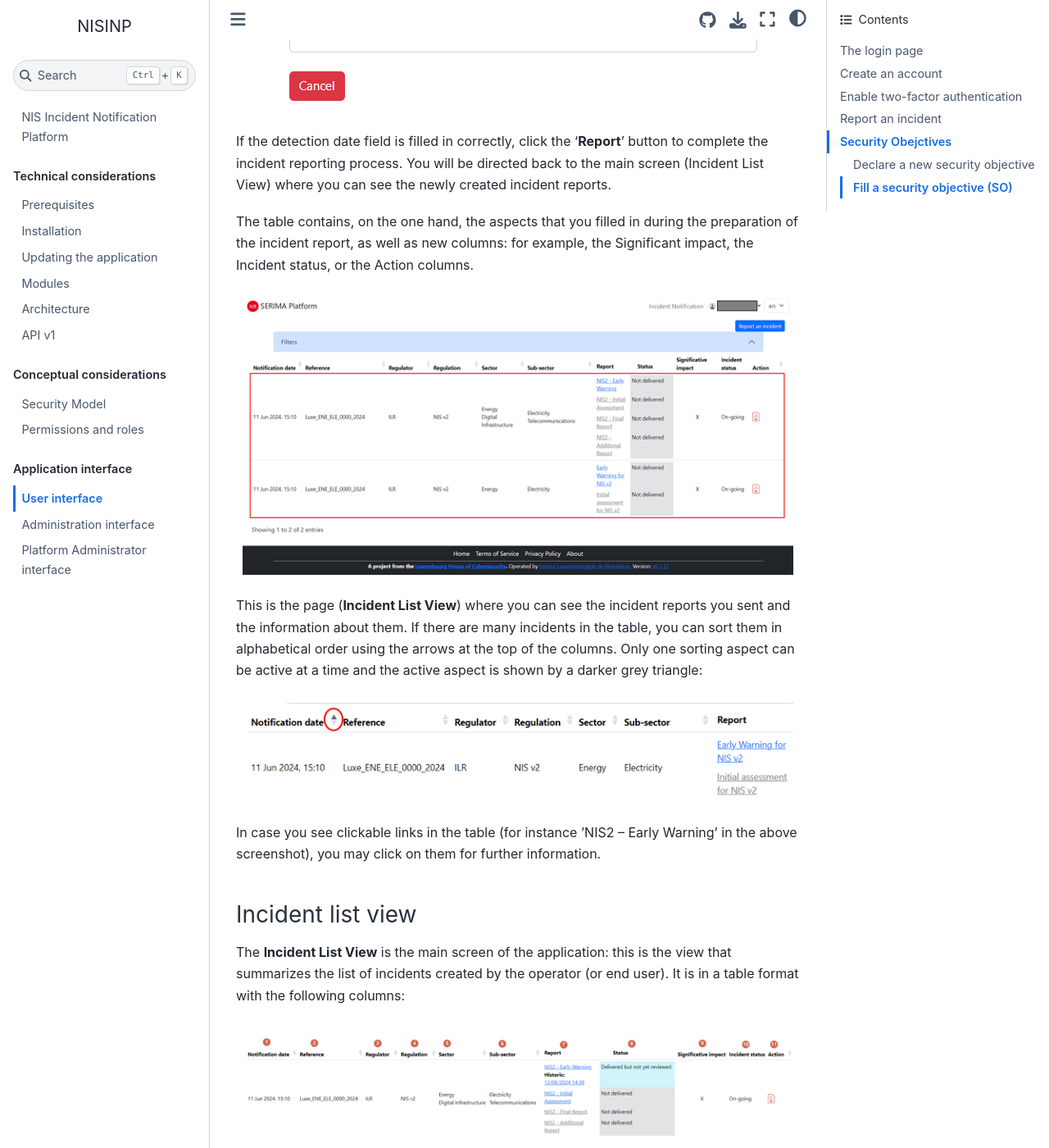
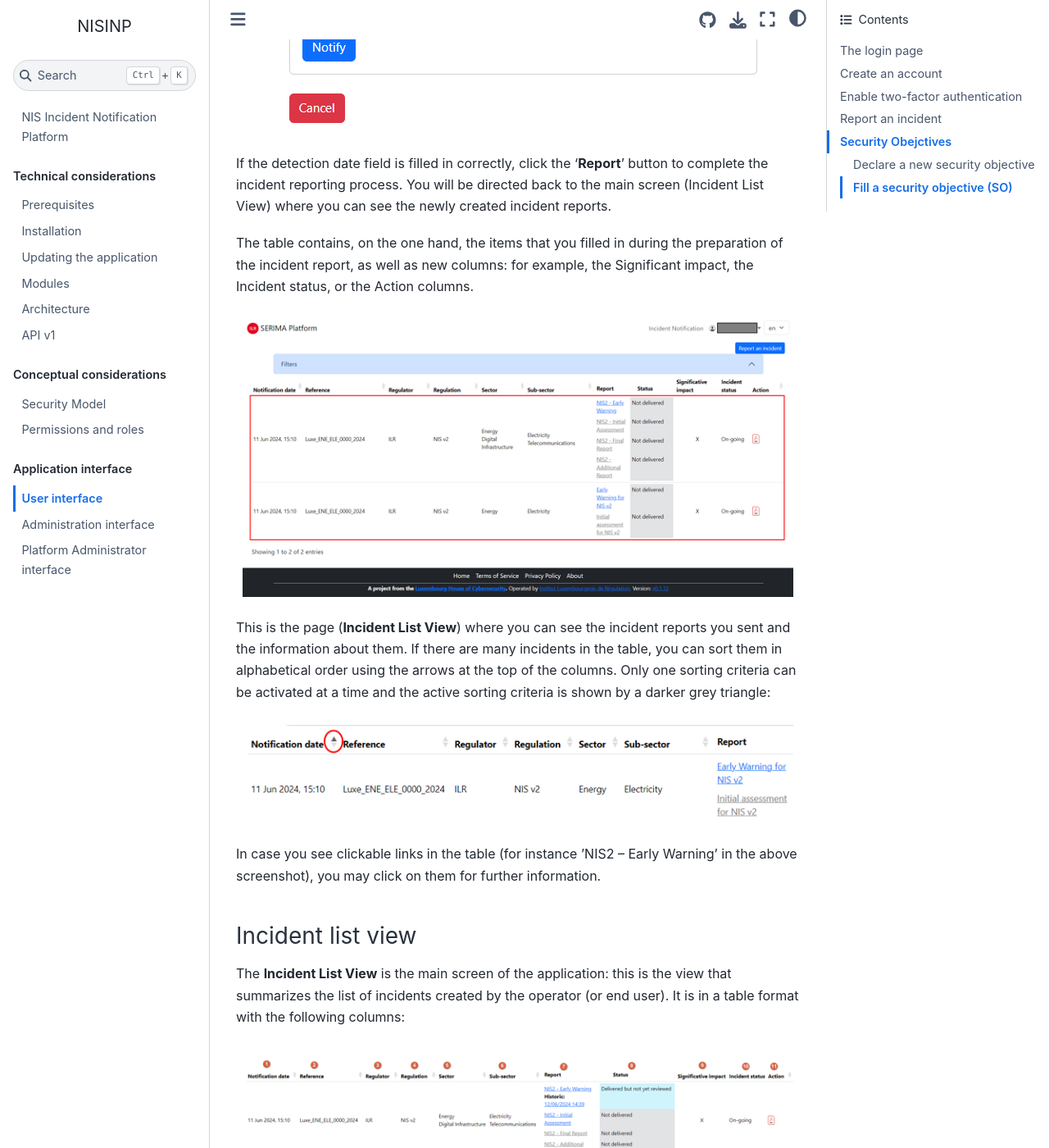
Before and after one commit to informed-governance-project/NISINP, a Sphinx documentation site: the page built from docs/ui_user.rst, in a window 1280 px wide and 1400 px high, scrolled down 9722 px. Shown: the whole window at 82% size. Built offline with Sphinx 7.4.7 and the Sphinx Book theme 1.1.4, drawn with Linux system fonts in a browser that asks for light colours; some of the changed text lies outside the part shown.

Commit message:
Update ui_user.rst

```diff
--- a/docs/ui_user.rst
+++ b/docs/ui_user.rst
@@ -176,13 +176,13 @@
 
 If the detection date field is filled in correctly, click the '**Report**' button to complete the incident reporting process. You will be directed back to the main screen (Incident List View) where you can see the newly created incident reports.
 
-The table contains, on the one hand, the aspects that you filled in during the preparation of the incident report, as well as new columns: for example, the Significant impact, the Incident status, or the Action columns.
+The table contains, on the one hand, the items that you filled in during the preparation of the incident report, as well as new columns: for example, the Significant impact, the Incident status, or the Action columns.
 
 .. figure:: _static/SER_17.png
    :alt: Detection date form.
    :target: _static/SER_17.png
 
-This is the page (**Incident List View**) where you can see the incident reports you sent and the information about them. If there are many incidents in the table, you can sort them in alphabetical order using the arrows at the top of the columns. Only one sorting aspect can be active at a time and the active aspect is shown by a darker grey triangle:
+This is the page (**Incident List View**) where you can see the incident reports you sent and the information about them. If there are many incidents in the table, you can sort them in alphabetical order using the arrows at the top of the columns. Only one sorting criteria can be activated at a time and the active sorting criteria is shown by a darker grey triangle:
 
 .. figure:: _static/SER_18.png
    :alt: Sort incident.
@@ -215,7 +215,7 @@
 Search among incidents
 ~~~~~~~~~~~~~~~~~~~~~~~~
 
-The filter function of the platform can be very useful if there are many incidents and you want to filter among them according to different aspects to find the incident you are looking for.
+The filter function of the platform can be very useful if there are many incidents and you want to filter among them according to different criteria to find the incident you are looking for.
 
 To make the filters visible, click on the down-pointing arrow at the right end of the filter field:
 
@@ -246,7 +246,7 @@
 
 If you already had some security objective reported, you can have a list like the above. Else you need to declare a new one by clicking on the blue button **New declaration**
 
-The list is similar to the incident one. The only difference is you have to submit your declaration by clicking on the green icon in the action menu.
+The list is similar to the incident one. The only difference is that you have to submit your declaration by clicking on the green icon in the action menu.
 
 .. figure:: _static/SO_05.png
    :alt: Action menu.
```
Also changed, not shown: other parts of docs/ui_user.rst (+9 -9 lines).
